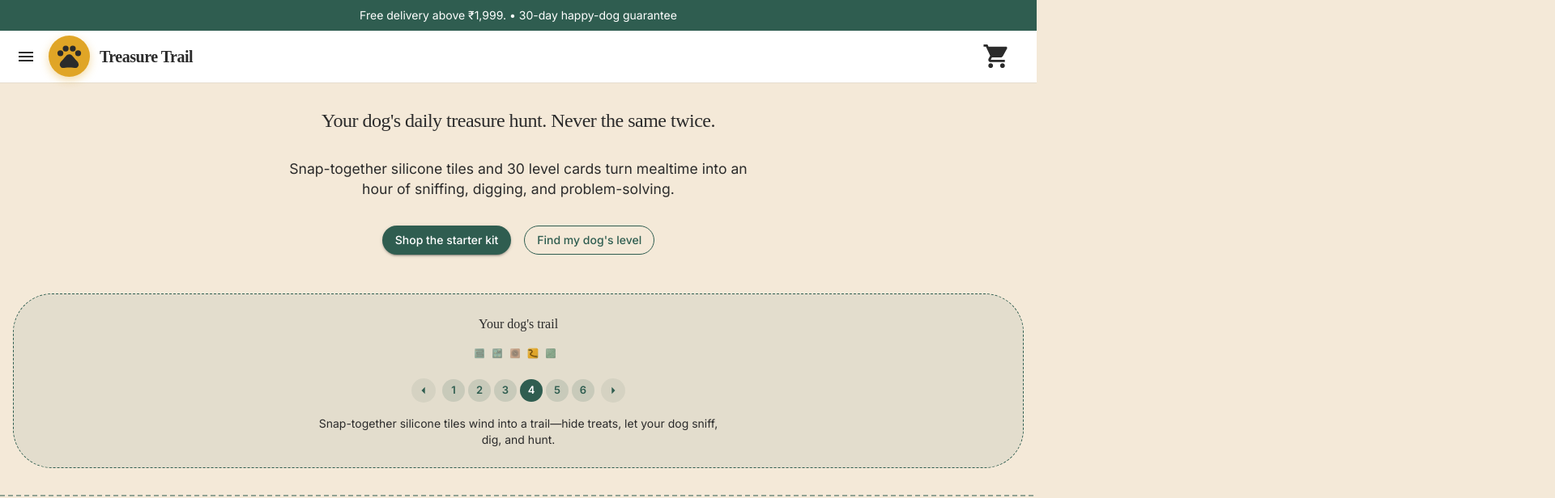
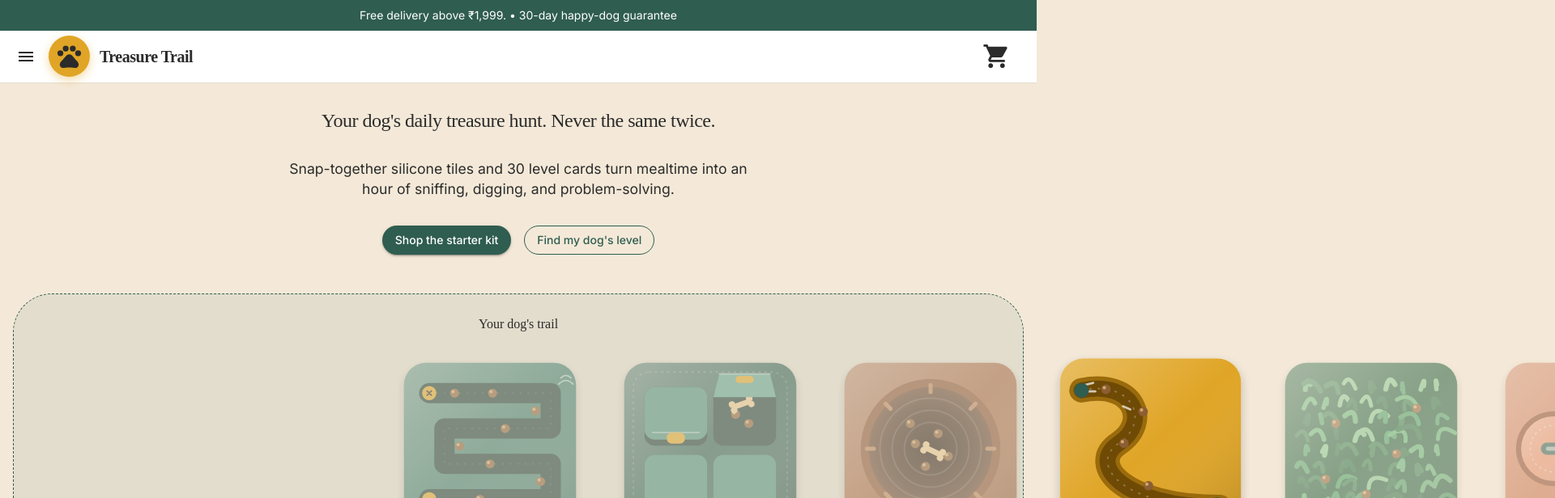
Before and after one commit to Piyush144/1641919-hwa-hackathon, a React (Vite) app: page / in a window 1280 px wide. Shown: the top 616 px of the page at 81% size, 1920 px wide, since content can reach past the window. Built offline with nearby package versions, Linux system fonts and the light colour scheme; a web font is replaced by a local one.

Commit message:
Rebuild with latest TrailCarousel changes

```diff
--- a/src/components/TrailCarousel.jsx
+++ b/src/components/TrailCarousel.jsx
@@ -55,7 +55,7 @@ export default function TrailCarousel() {
             <img
               src={`/${item.id}.svg`}
               alt={item.name}
-              sx={{
+              style={{
                 width: 250,
                 height: 250,
                 objectFit:'contain'
```
